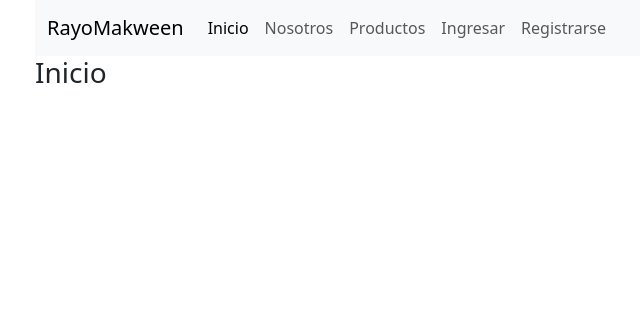
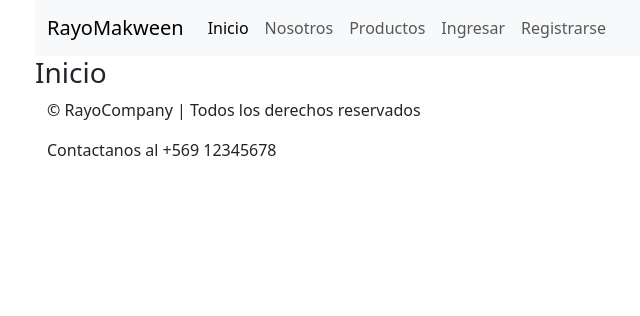
Before and after one commit to cachululo/djangoRayoMakween, a Django app: page / in a window 1280 px wide. Shown: the top 316 px of the page, without its empty margins (47-687 px from the left). Run offline with Django 5.2, Linux system fonts and the light colour scheme.

Commit message:
se agrega footer

```diff
--- a/core/templates/core/base.html
+++ b/core/templates/core/base.html
@@ -58,6 +58,14 @@
     {% block content %}
 
     {% endblock %}
+
+      <footer class="footer">
+        <div class="container">
+            <p>&copy; RayoCompany | Todos los derechos reservados</p>
+            <p>Contactanos al +569 12345678
+        </div>
+      </footer>
+
     </div>
 
 
```
